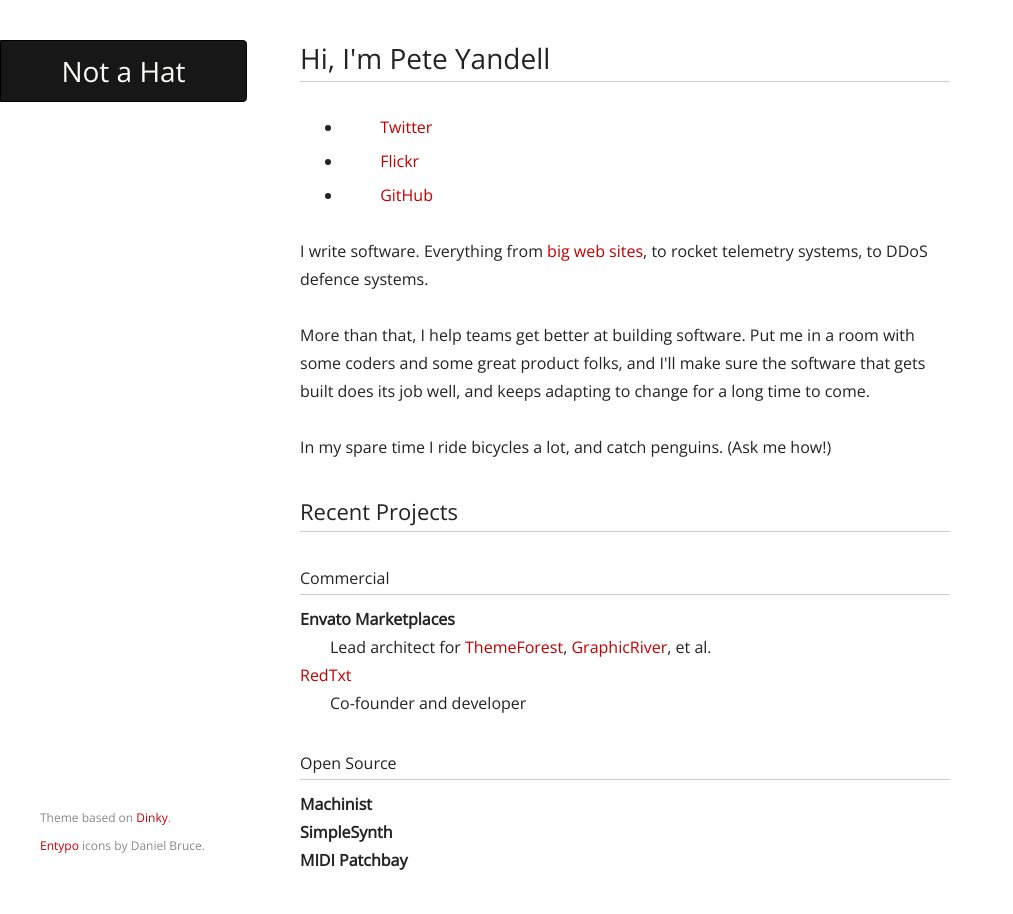
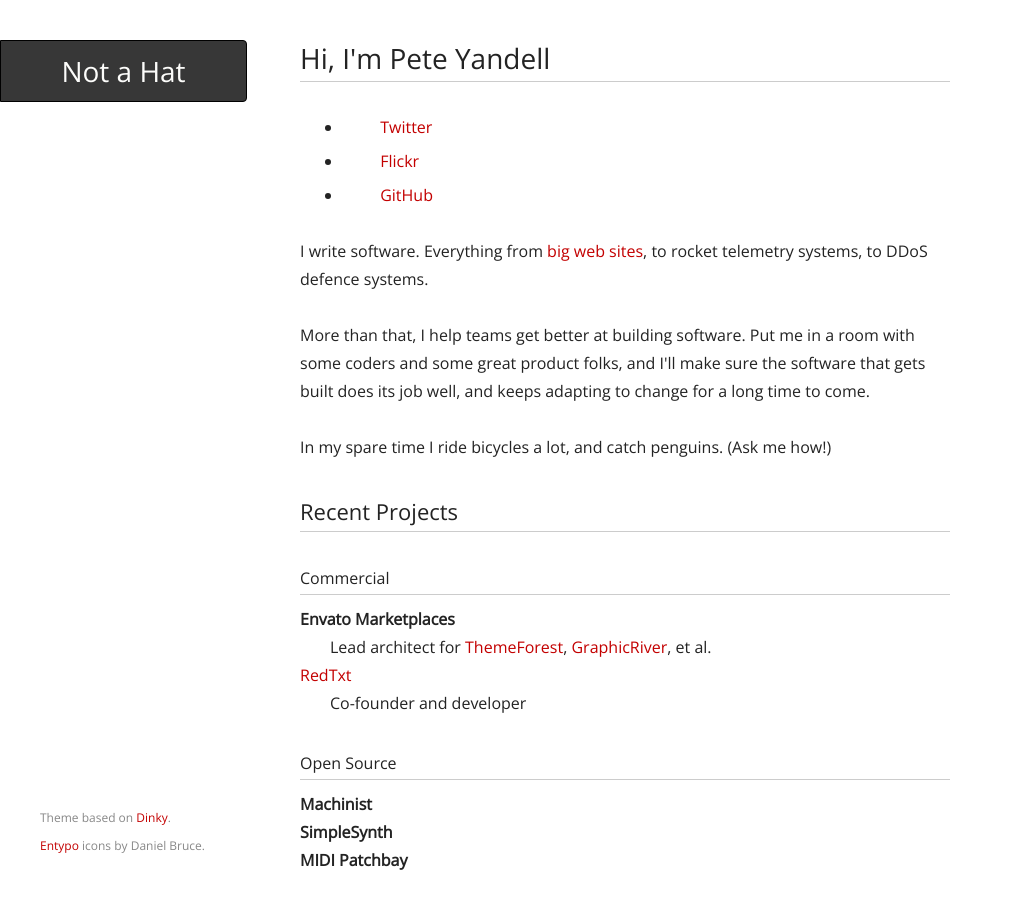
Before and after one commit to notahat/notahat.github.com, a Jekyll site: the page built from about.html, in a window 1280 px wide. Shown: the whole page, without its empty margins (0-1013 px from the left). Built offline with Jekyll 4.4.1, drawn with Linux system fonts in a browser that asks for light colours; some web fonts are replaced.

```diff
--- a/stylesheets/styles.less
+++ b/stylesheets/styles.less
@@ -51,7 +51,7 @@ a {
 
 a.button {
   display: inline-block;
-  background: #171717;
+  background: #373737;
   color: white;
   font-weight: normal;
 	padding: 4px 10px 4px 7px;
@@ -104,7 +104,7 @@ blockquote {
 
 header.page_header {
   display: block;
-  color: #fdfdfb; background-color: #171717;
+  color: #fdfdfb; background-color: #373737;
   width: 145px;
   padding: 12px 50px 2px 50px;
   border: 1px solid #000;
```
Also changed, not shown: index.html (+0 -11 lines), Gemfile.lock.
